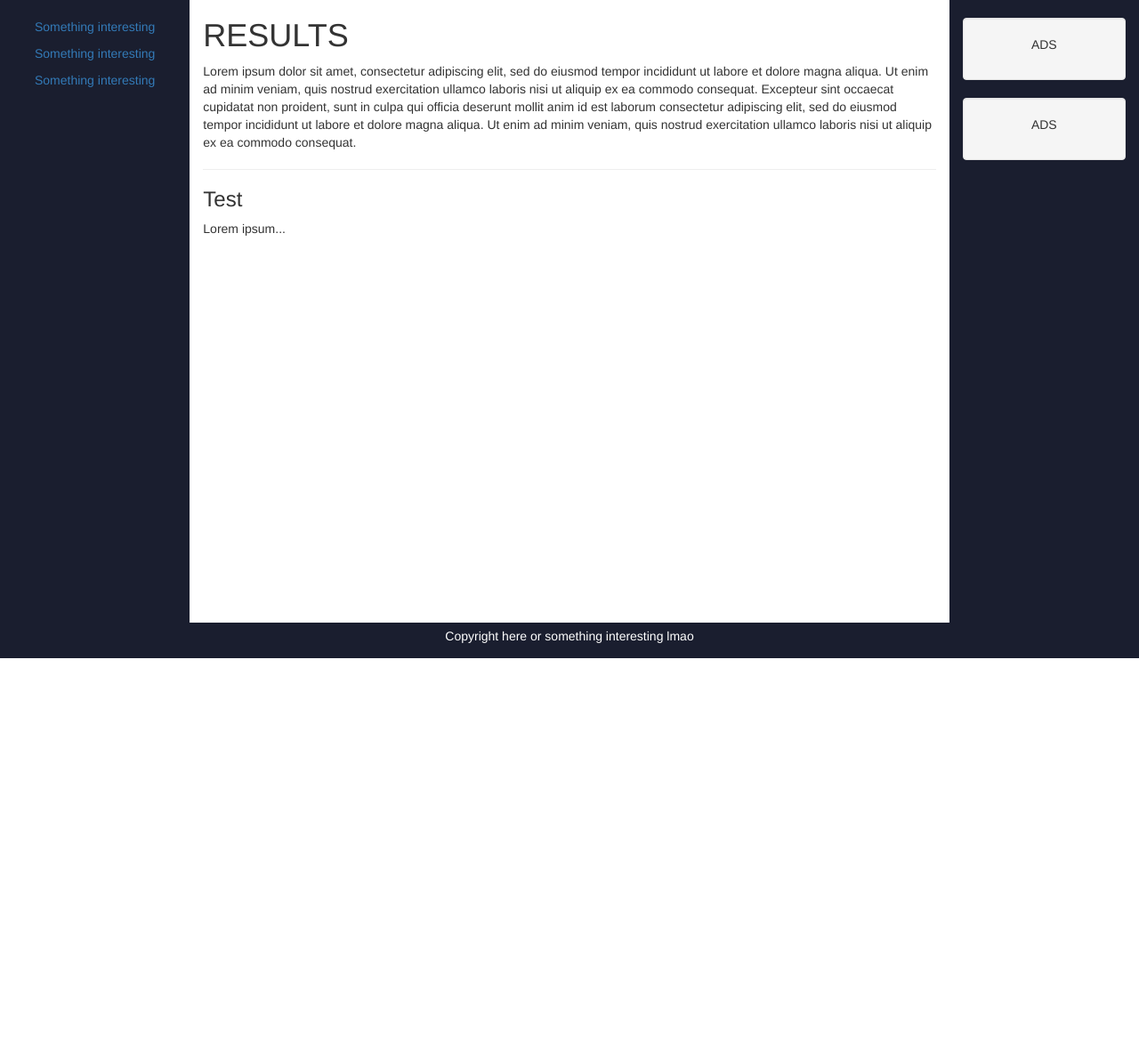
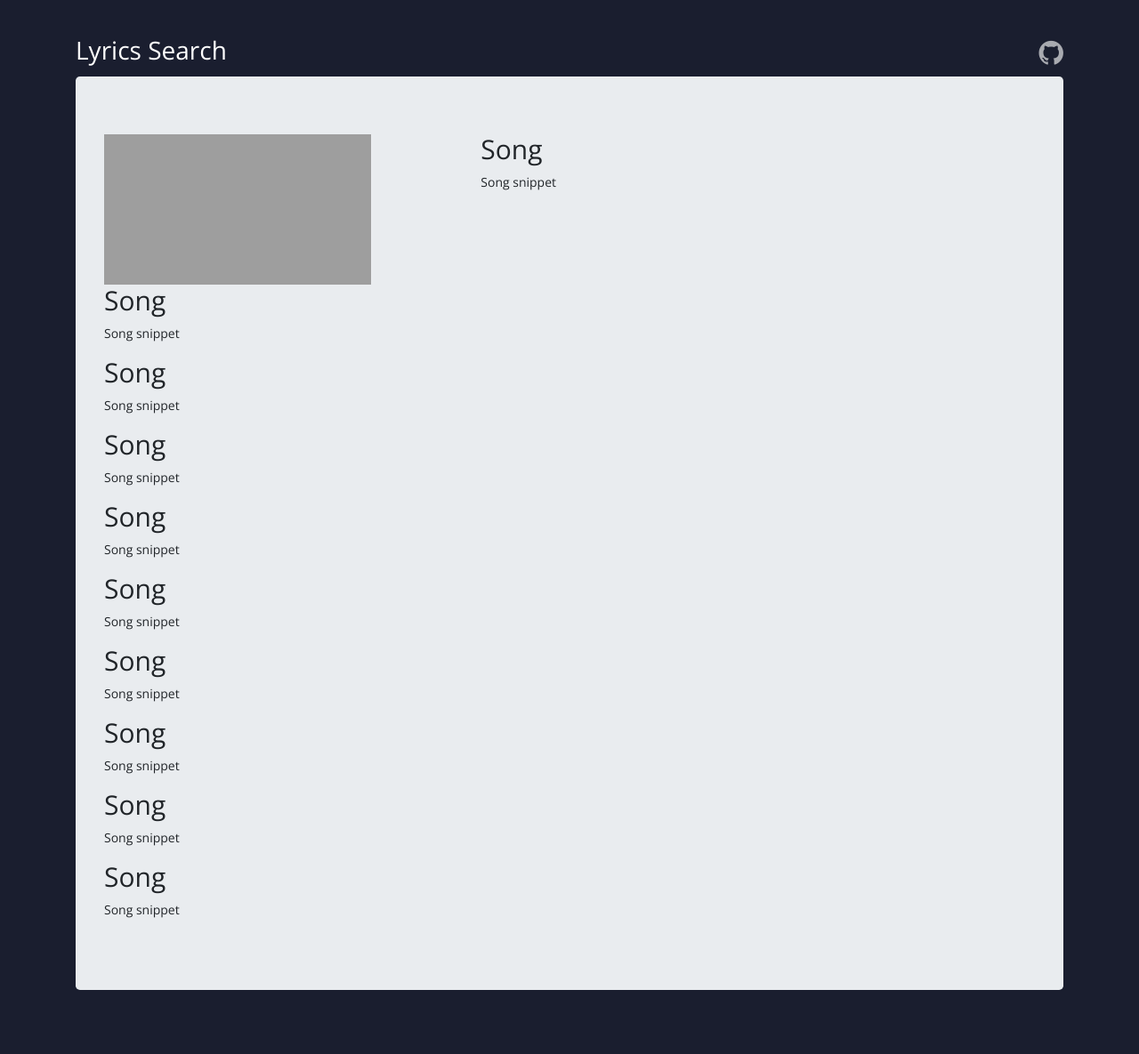
Before and after one commit to hmku/lyrics-search, a Flask app: template templates/results.html in a window 1280 px wide. Shown: the whole page at 89% size. Before the commit the page ends 740 px from the top, so only its background shows below. Run offline with Flask 2, Linux system fonts and the light colour scheme; the template is opened without the code that fills it, so the values that code supplies are empty; some libraries are stand-ins or nearby versions; grey boxes are pictures that could not be loaded.

Commit message:
Results page

```diff
--- /dev/null
+++ b/static/css/results.css
@@ -0,0 +1,119 @@
+body {
+    font-family: 'Open Sans', sans-serif;
+    font-weight: 300;
+    padding: 40px 0px;
+  }
+
+  h1,
+  h2,
+  h3
+    {
+    font-weight: 300;
+    font-family: 'Open Sans', sans-serif;
+  }
+
+  h4,
+  h5,
+  h6
+    {
+      font-weight: 300;
+      font-family: 'Open Sans', sans-serif;
+      font-size: 30px;
+  }
+  .btn-xl {
+    padding: 1rem 1.75rem;
+    font-size: 1.25rem;
+  }
+
+  .bg-primary {
+    background-color: #1A1E2F !important;
+  }
+
+  .text-primary {
+    color: #FFF !important;
+  }
+
+  .btn-primary {
+    background-color: #1A1E2F;
+    border-color: rgba(255, 255, 255, 0.623);
+    color: rgba(255, 255, 255, 0.623);
+    padding: 12px 20px;
+  }
+
+  .btn-primary:hover, .btn-primary:focus, .btn-primary:active {
+    background-color: #1A1E2F;
+    border-color: #fff;
+    color: #fff;
+    padding: 12px 20px;
+  }
+
+  a {
+    color: rgba(255, 255, 255, 0.623);
+  }
+
+  a:focus, a:hover, a:active {
+    color: #fff;
+    text-decoration: none;
+  }
+
+  #search {
+    position: fixed;
+    top: 42%;
+    left: 50%;
+    transform: translate(-50%, -50%);
+    width: 100%;
+    height: 30%;
+    background-color: #1A1E2F;
+    opacity: 1;
+  }
+
+  #search input[type="search"] {
+    position: absolute;
+    top: 50%;
+    width: 100%;
+    color: rgb(255, 255, 255);
+    background: #1A1E2F;
+    font-size: 60px;
+    font-weight: 300;
+    text-align: center;
+    border: 0px;
+    margin: 0px auto;
+    margin-top: -51px;
+    padding-left: 30px;
+    padding-right: 30px;
+    outline: none;
+  }
+
+  #search .btn {
+    position: absolute;
+    top: 50%;
+    left: 50%;
+    margin-top: 61px;
+    margin-left: -58px;
+  }
+
+  .pull-left {
+    float: left !important;
+  }
+
+  .pull-right {
+    float: right !important;
+  }
+
+  .footer {
+    position: fixed;
+    left: 12%;
+    bottom: 5%;
+    width: 100%;
+    text-align: left;
+  }
+
+.jumbotron {
+     min-height: 600px;
+     min-width: 600px;
+     font-size: 14px;
+}
+
+.sizer {
+    width: 300px;
+}
--- a/templates/results.html
+++ b/templates/results.html
@@ -1,76 +1,74 @@
 <!DOCTYPE html>
 <html lang="en">
+
 <head>
-  <title>Results Page</title>
-  <meta charset="utf-8">
-  <meta name="viewport" content="width=device-width, initial-scale=1">
-  <link rel="stylesheet" href="https://maxcdn.bootstrapcdn.com/bootstrap/3.3.7/css/bootstrap.min.css">
-  <script src="https://ajax.googleapis.com/ajax/libs/jquery/3.3.1/jquery.min.js"></script>
-  <script src="https://maxcdn.bootstrapcdn.com/bootstrap/3.3.7/js/bootstrap.min.js"></script>
-  <style>
-    /* Remove the navbar's default margin-bottom and rounded borders */
-    .navbar {
-      margin-bottom: 0;
-      border-radius: 0;
-    }
 
-    /* Set height of the grid so .sidenav can be 100% (adjust as needed) */
-    .row.content {height: 700px}
+    <meta charset="utf-8">
+    <meta name="viewport" content="width=device-width, initial-scale=1, shrink-to-fit=no">
 
-    /* Set gray background color and 100% height */
-    .sidenav {
-      padding-top: 20px;
-      background-color: #1A1E2F;
-      height: 100%;
-    }
+    <title>Lyrics Search</title>
 
-    /* Set black background color, white text and some padding */
-    footer {
-      background-color: #1A1E2F;
-      color: white;
-      padding: 5px;
-    }
+    <!-- Bootstrap core CSS -->
+    <link href="../static/bootstrap/css/bootstrap.min.css" type="text/css" rel="stylesheet">
 
-    /* On small screens, set height to 'auto' for sidenav and grid */
-    @media screen and (max-width: 767px) {
-      .sidenav {
-        height: auto;
-        padding: 15px;
-      }
-      .row.content {height:auto;}
-    }
-  </style>
+    <!-- Custom fonts  -->
+    <link href="../static/font-awesome/css/font-awesome.min.css" rel="stylesheet" type="text/css">
+    <link href="https://fonts.googleapis.com/css?family=Open+Sans:300,400,700" rel="stylesheet" type="text/css">
+
+    <!-- Custom CSS -->
+    <link rel="stylesheet" href="../static/css/results.css">
+
 </head>
-<body>
 
-<div class="container-fluid text-center">
-  <div class="row content">
-    <div class="col-sm-2 sidenav">
-      <p><a href="#">Something interesting</a></p>
-      <p><a href="#">Something interesting</a></p>
-      <p><a href="#">Something interesting</a></p>
+<body class="bg-primary">
+
+    <div class="container">
+
+        <div class="header">
+            <div class="row">
+                <div class="col-md-6">
+                    <h3 class="text-white">Lyrics Search</h3>
+                </div>
+                <div class="col-md-6">
+                    <span class="pull-right">
+                        <h2> <a class="text-gray fa fa-github" target="_blank" href="https://github.com/hmku/lyrics-search"></a></h2>
+                    </span>
+                </div>
+            </div>
+        </div>
+
+        <div class="jumbotron">
+            <div class="col-md-6">
+                <span class="pull-right">
+                    <h4>Song</h4>
+                    <p>Song snippet</p>
+                </span>
+            </div>
+            <div class="embed-responsive embed-responsive-16by9 sizer">
+              <iframe class="embed-responsive-item" src="https://www.youtube.com/embed/psuRGfAaju4?rel=0" allowfullscreen></iframe>
+            </div>
+            <h4>Song</h4>
+            <p>Song snippet</p>
+            <h4>Song</h4>
+            <p>Song snippet</p>
+            <h4>Song</h4>
+            <p>Song snippet</p>
+            <h4>Song</h4>
+            <p>Song snippet</p>
+            <h4>Song</h4>
+            <p>Song snippet</p>
+            <h4>Song</h4>
+            <p>Song snippet</p>
+            <h4>Song</h4>
+            <p>Song snippet</p>
+            <h4>Song</h4>
+            <p>Song snippet</p>
+            <h4>Song</h4>
+            <p>Song snippet</p>
+        </div>
+
     </div>
-    <div class="col-sm-8 text-left">
-      <h1>RESULTS</h1>
-      <p>Lorem ipsum dolor sit amet, consectetur adipiscing elit, sed do eiusmod tempor incididunt ut labore et dolore magna aliqua. Ut enim ad minim veniam, quis nostrud exercitation ullamco laboris nisi ut aliquip ex ea commodo consequat. Excepteur sint occaecat cupidatat non proident, sunt in culpa qui officia deserunt mollit anim id est laborum consectetur adipiscing elit, sed do eiusmod tempor incididunt ut labore et dolore magna aliqua. Ut enim ad minim veniam, quis nostrud exercitation ullamco laboris nisi ut aliquip ex ea commodo consequat.</p>
-      <hr>
-      <h3>Test</h3>
-      <p>Lorem ipsum...</p>
-    </div>
-    <div class="col-sm-2 sidenav">
-      <div class="well">
-        <p>ADS</p>
-      </div>
-      <div class="well">
-        <p>ADS</p>
-      </div>
-    </div>
-  </div>
-</div>
-
-<footer class="container-fluid text-center">
-  <p>Copyright here or something interesting lmao</p>
-</footer>
 
 </body>
+
 </html>
```
